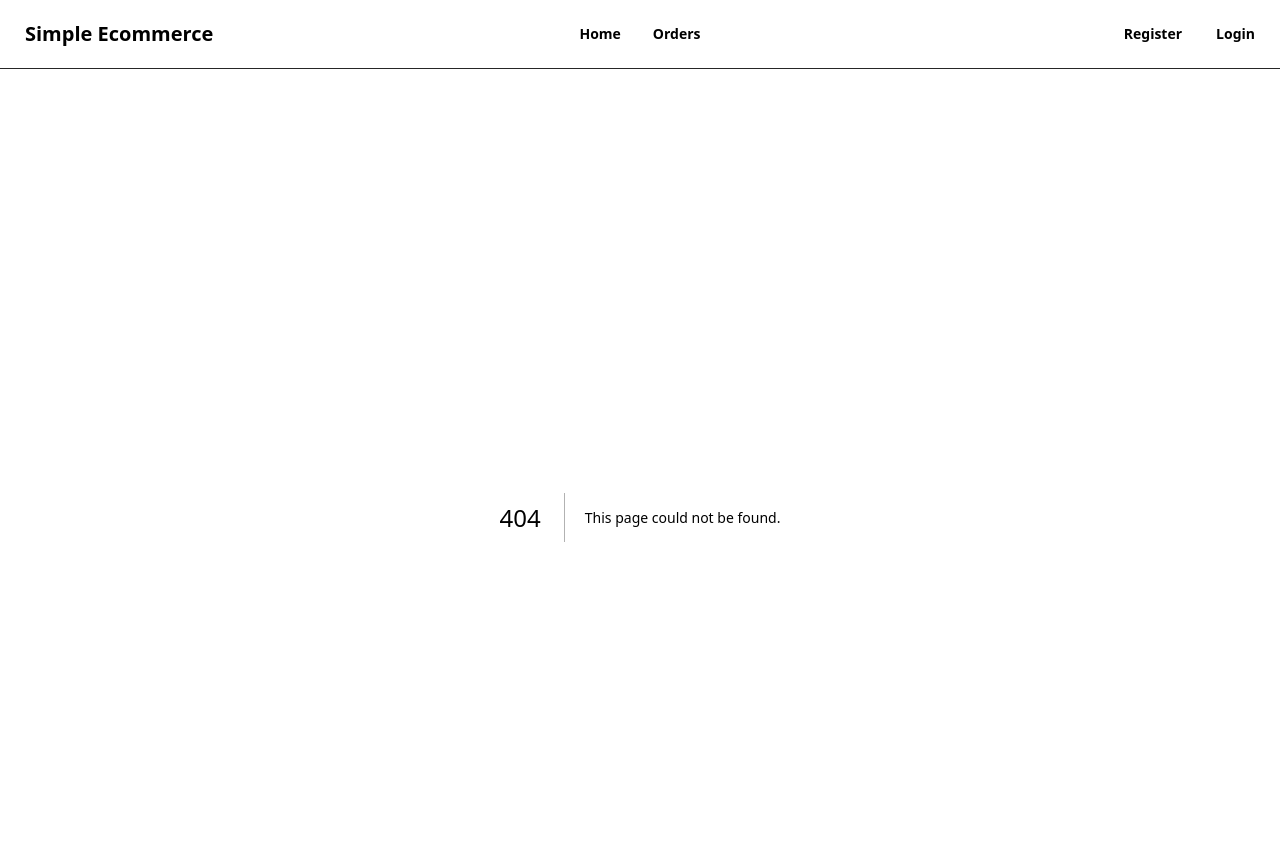
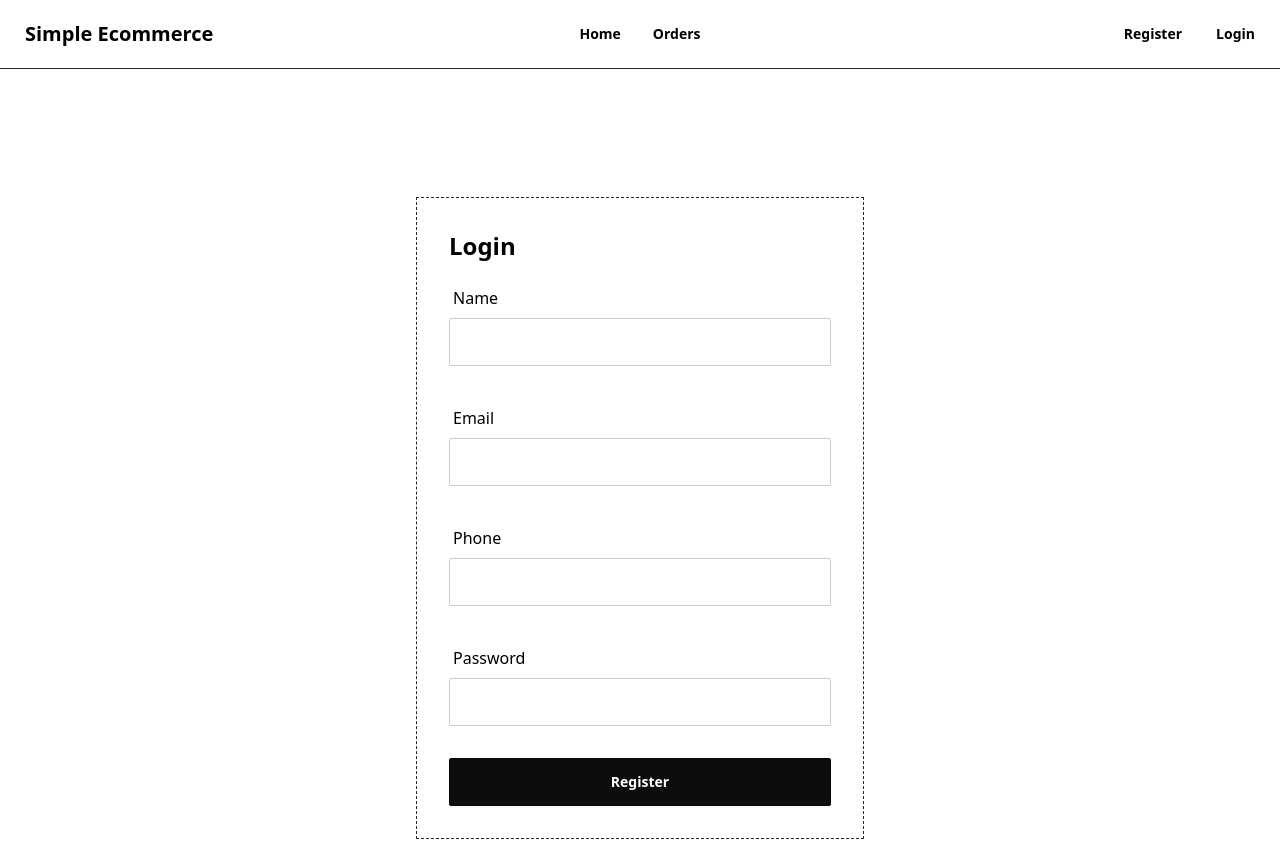
Before and after one commit to dvlpr-shivendra/next-ecommerce, a Next.js app: page /auth/register in a window 1280 px wide. Before the commit this address had no page. Shown: the top 841 px of the page. Built offline with nearby package versions, Linux system fonts and the light colour scheme.

Commit message:
Register page

```diff
--- a/pages/auth/login.tsx
+++ b/pages/auth/login.tsx
@@ -1,10 +1,12 @@
-import React, { ChangeEvent, FormEvent, useState } from "react";
-import { post, postMultipart } from "@/helpers/http";
+import React, { FormEvent, useLayoutEffect, useState } from "react";
+import { post } from "@/helpers/http";
 import { backendUrl } from "@/helpers/urls";
+import { useRouter } from "next/navigation";
 
 export default function CreateProduct() {
   const [email, setEmail] = useState("");
   const [password, setPassword] = useState("");
+  const router = useRouter();
 
   function onSubmit(e: FormEvent) {
     e.preventDefault();
@@ -16,8 +18,15 @@ export default function CreateProduct() {
     post(backendUrl("auth/login"), data).then((res: AuthData) => {
       localStorage.setItem("token", res.token as string);
       localStorage.setItem("user", JSON.stringify(res.user));
+      router.push("/");
     });
   }
+
+  useLayoutEffect(() => {
+    if (localStorage.token) {
+      router.push("/");
+    }
+  }, []);
 
   return (
     <div className="mt-20 p-8 border border-accent border-dashed w-2/5 mx-auto hover:border-solid">
--- /dev/null
+++ b/pages/auth/register.tsx
@@ -0,0 +1,93 @@
+import React, { FormEvent, useLayoutEffect, useState } from "react";
+import { post } from "@/helpers/http";
+import { backendUrl } from "@/helpers/urls";
+import { useRouter } from "next/navigation";
+
+export default function CreateProduct() {
+  const [payload, setPayload] = useState({
+    name: "",
+    email: "",
+    phone: "",
+    password: "",
+  });
+
+  const router = useRouter();
+
+  function onSubmit(e: FormEvent) {
+    e.preventDefault();
+
+    post(backendUrl("auth/signup"), payload).then((res: AuthData) => {
+      localStorage.setItem("token", res.token as string);
+      localStorage.setItem("user", JSON.stringify(res.user));
+      router.push("/");
+    });
+  }
+
+  useLayoutEffect(() => {
+    if (localStorage.token) {
+      router.push("/");
+    }
+  }, []);
+
+  return (
+    <div className="mt-20 p-8 border border-accent border-dashed w-2/5 mx-auto hover:border-solid">
+      <h1 className="text-2xl font-bold mb-4">Login</h1>
+      <form onSubmit={onSubmit} className="space-y-8">
+        <div className="space-y-8">
+          <div className="form-control">
+            <label className="label">Name</label>
+            <input
+              className="input input-bordered"
+              type="text"
+              value={payload.name}
+              onChange={(e) => setPayload({ ...payload, name: e.target.value })}
+              required
+            />
+          </div>
+          <div className="form-control">
+            <label className="label">Email</label>
+            <input
+              className="input input-bordered"
+              type="email"
+              value={payload.email}
+              onChange={(e) =>
+                setPayload({ ...payload, email: e.target.value })
+              }
+              required
+            />
+          </div>
+          <div className="form-control">
+            <label className="label">Phone</label>
+            <input
+              className="input input-bordered"
+              type="tel"
+              value={payload.phone}
+              onChange={(e) =>
+                setPayload({ ...payload, phone: e.target.value })
+              }
+              pattern="[0-9]{10}"
+              required
+            />
+          </div>
+
+          <div className="form-control">
+            <label className="label">Password</label>
+            <input
+              className="input input-bordered"
+              type="password"
+              value={payload.password}
+              onChange={(e) =>
+                setPayload({ ...payload, password: e.target.value })
+              }
+              required
+            />
+          </div>
+
+          <button className="btn btn-primary btn-block" type="submit">
+            Register
+          </button>
+        </div>
+      </form>
+    </div>
+  );
+}
```
